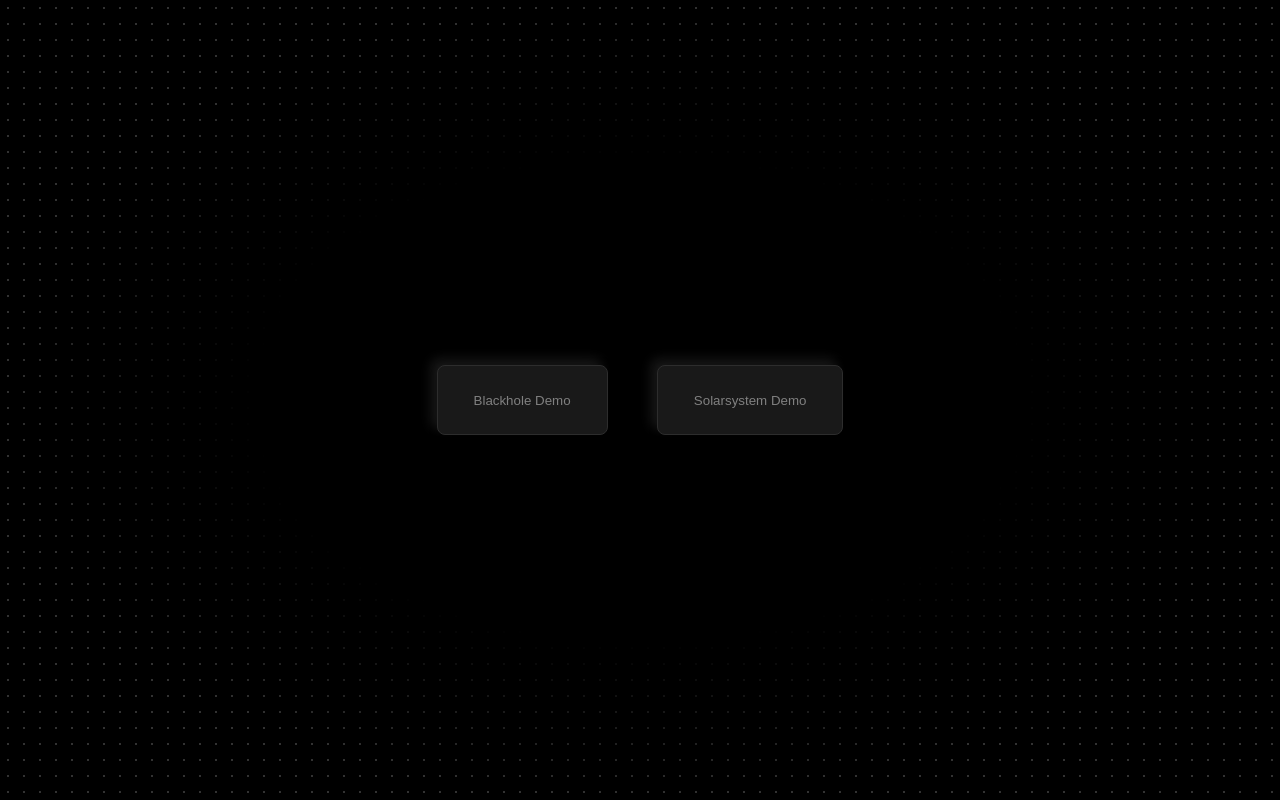
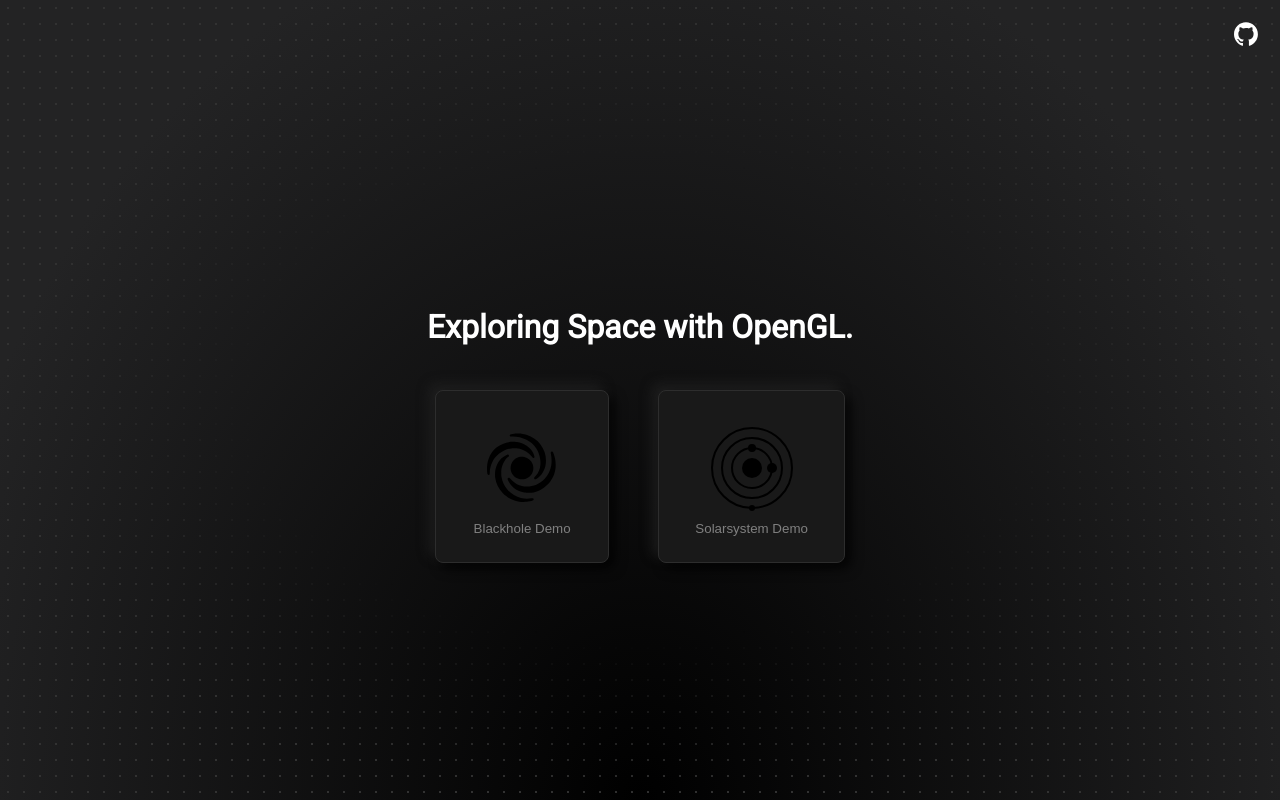
Before and after one commit to Adrian-Hansen-dev/opengl-space-demo, a plain HTML site: page index.html in a window 1280 px wide. Drawn offline with Linux system fonts and the light colour scheme.

Commit message:
add github link, add button icons, add headline

```diff
--- a/css/style.css
+++ b/css/style.css
@@ -5,14 +5,37 @@ html, body {
     margin: 0;
     height: 100%;
     font-family: 'Roboto', sans-serif;
-
+    color: white;
 }
 
 body{
     display: flex;
-    justify-content: center;
-    align-items: center;
-    background: black;
+    flex-direction: column;
+    background: radial-gradient(ellipse at bottom, #000000 0%, #232324 80%);
+}
+
+header {
+    width: 100%;
+    text-align: end;
+    padding: 1.4em;
+    box-sizing: border-box;
+}
+
+.icon {
+    color: white;
+}
+
+.icon:hover {
+    color: #999;
+}
+
+.content{
+    justify-items: center;
+    height: 100%;
+    align-content: center;
+}
+.button-group{
+    text-align: center;
 }
 
 .dot-mask {
@@ -59,7 +82,3 @@ button:active{
     border: solid 1px rgba(25, 25, 25, 1);
     box-shadow: 6px 6px 12px rgba(0, 0, 0, 0), -6px -6px 12px rgba(35, 35, 35, 0);
     transform: translateY(3px);}
-
-.ui-menu{
-    text-align: center;
-}
--- a/index.html
+++ b/index.html
@@ -6,10 +6,26 @@
     <link rel="stylesheet" href="css/style.css">
 </head>
 <body>
-<div class="ui-menu">
-    <button onclick="location.href='blackHole.html'" class="link-button" >Blackhole Demo</button>
-    <button onclick="location.href='solarsystem.html'" class="link-button" >Solarsystem Demo</button>
+<header>
+    <a class="icon-button" href="https://github.com/Adrian-Hansen-dev/opengl-space-demo"><svg class="icon" width="24" height="24" viewBox="0 0 98 96" xmlns="http://www.w3.org/2000/svg"><path fill-rule="evenodd" clip-rule="evenodd" d="M48.854 0C21.839 0 0 22 0 49.217c0 21.756 13.993 40.172 33.405 46.69 2.427.49 3.316-1.059 3.316-2.362 0-1.141-.08-5.052-.08-9.127-13.59 2.934-16.42-5.867-16.42-5.867-2.184-5.704-5.42-7.17-5.42-7.17-4.448-3.015.324-3.015.324-3.015 4.934.326 7.523 5.052 7.523 5.052 4.367 7.496 11.404 5.378 14.235 4.074.404-3.178 1.699-5.378 3.074-6.6-10.839-1.141-22.243-5.378-22.243-24.283 0-5.378 1.94-9.778 5.014-13.2-.485-1.222-2.184-6.275.486-13.038 0 0 4.125-1.304 13.426 5.052a46.97 46.97 0 0 1 12.214-1.63c4.125 0 8.33.571 12.213 1.63 9.302-6.356 13.427-5.052 13.427-5.052 2.67 6.763.97 11.816.485 13.038 3.155 3.422 5.015 7.822 5.015 13.2 0 18.905-11.404 23.06-22.324 24.283 1.78 1.548 3.316 4.481 3.316 9.126 0 6.6-.08 11.897-.08 13.526 0 1.304.89 2.853 3.316 2.364 19.412-6.52 33.405-24.935 33.405-46.691C97.707 22 75.788 0 48.854 0z" fill="currentColor"/></svg></a>
+</header>
+<div class="content">
+    <h1>Exploring Space with OpenGL.</h1>
+    <div class="button-group">
+        <button onclick="location.href='blackHole.html'" class="link-button" >
+            <img class="icon" src="images/blackhole.svg"  alt="">
+            <br>
+            Blackhole Demo
+        </button>
+        <button onclick="location.href='solarsystem.html'" class="link-button" >
+            <img class="icon" src="images/solarsystem.svg"  alt="">
+            <br>
+            Solarsystem Demo
+        </button>
+    </div>
 </div>
+
 <div class="dot-mask"></div>
+
 </body>
 </html>
```
Also changed, not shown: images/blackhole.svg (added), images/github-mark.svg (added), images/solarsystem.svg (added).
